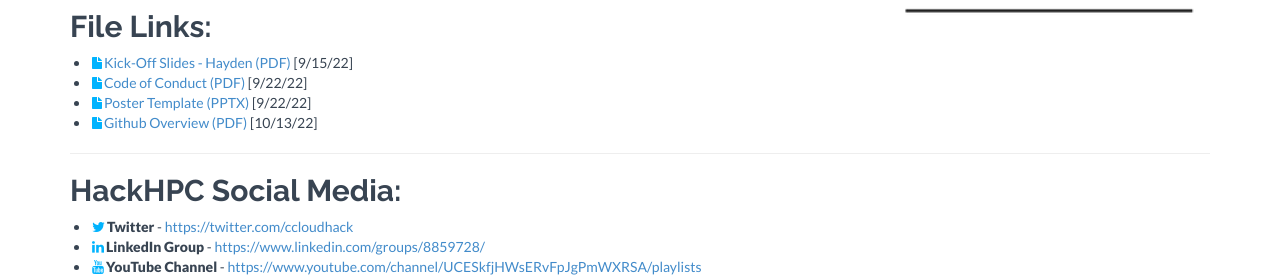
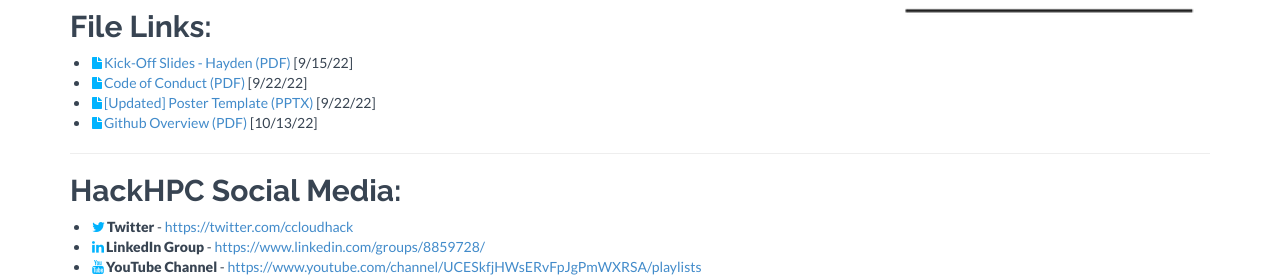
Before and after one commit to HackHPC/FacultyHack-Gateways22, a Jekyll site: the page built from resources.html, in a window 1280 px wide and 900 px high, scrolled down 697 px. Shown: the part 166-444 px from the top of the window. Built offline with Jekyll 4.4.1, drawn with Linux system fonts in a browser that asks for light colours; nearby versions of some CDN libraries.

Commit message:
Updated poster

```diff
--- a/_data/sessions.yml
+++ b/_data/sessions.yml
@@ -52,8 +52,8 @@ sessions:
   files:
   - filename: "Code of Conduct (PDF)"
     location: "/assets/slidedecks/code_of_conduct.pdf"
-  - filename: "Poster Template (PPTX)"
-    location: "/assets/slidedecks/FacultHackGateways22PosterTemplate.pptx"
+  - filename: "[Updated] Poster Template (PPTX)"
+    location: "/assets/slidedecks/Updated-FacultHackGateways22PosterTemplate.pptx"
   #url:
   youtube:
   - name: Code of Conduct
```
Also changed, not shown: 5 other files.
